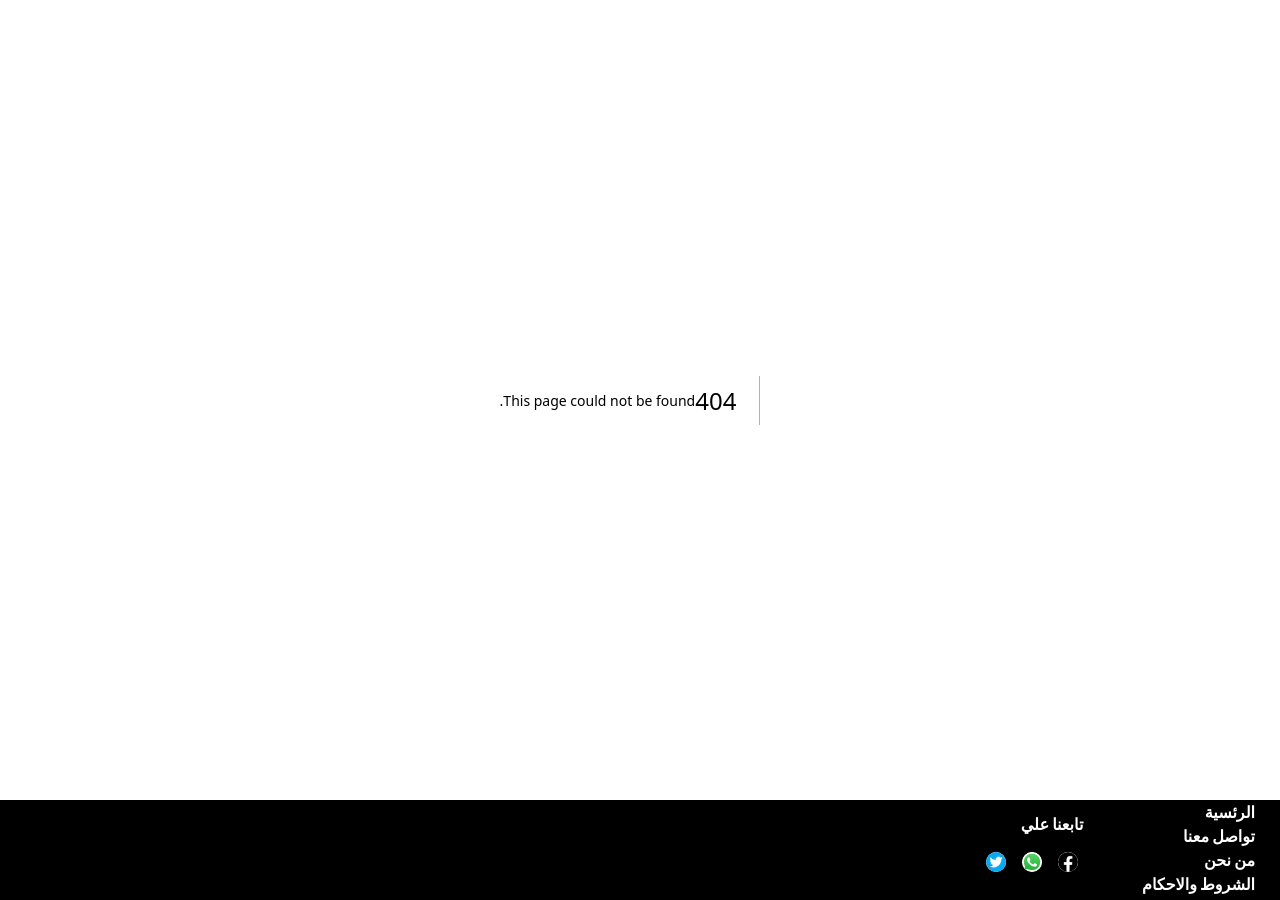
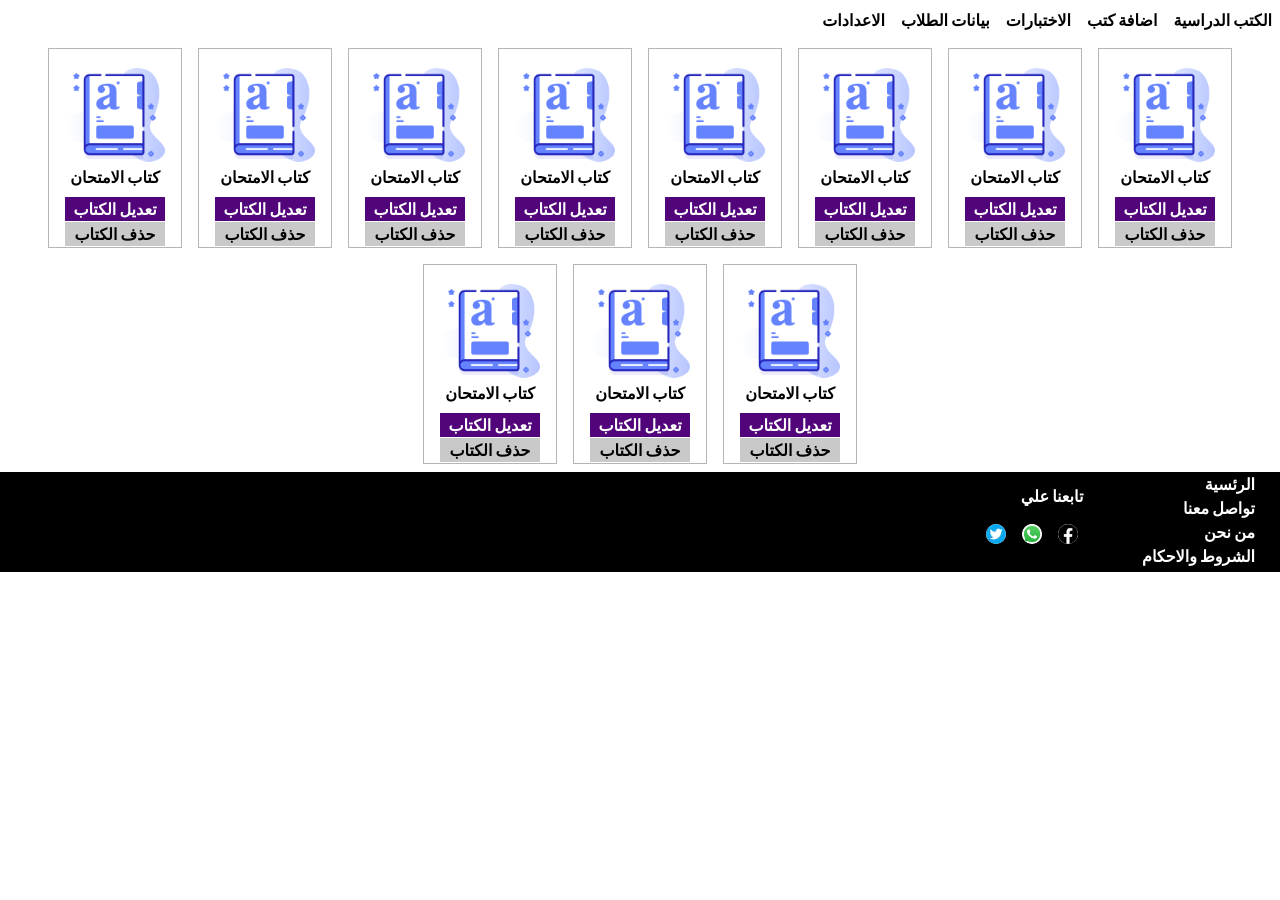
Before and after one commit to sayed-mohamed-sayed/Educational-site, a Next.js app: page /Dashpoard in a window 1280 px wide. Before the commit this address had no page. After the commit the page ends 800 px from the top, so only its background shows below. Built offline with nearby package versions, Linux system fonts and the light colour scheme.

Commit message:
first commit

```diff
--- /dev/null
+++ b/src/app/Dashpoard/AddBook/page.tsx
@@ -0,0 +1,19 @@
+
+function Page() {
+    return (
+        <>
+         <form action="">
+            <div className="h-[400px] relative flex items-center flex-col text-center w-[100%] justify-center">
+            <input className="w-[80%] focus:outline-none border-solid border-black border mb-[1px] pr-4 " type="text" placeholder="اسم الكتاب " />
+            <input className="w-[80%] focus:outline-none border-solid border-black border mb-[1px] pr-4 " type="text" placeholder="اسم المادة " />
+            <input className="w-[80%] focus:outline-none border-solid border-black border mb-[1px] pr-4 " type="text" placeholder="المرحلة الدراسية " />
+            <input className="w-[80%] focus:outline-none border-solid border-black border mb-[1px] pr-4 " type="text" placeholder="السعر" />
+            <input className="w-[80%] focus:outline-none border-solid border-black border mb-[1px] pr-4 " type="text" placeholder=" نوع الكتاب " />
+            <button className="bg-[#52057b] text-white font-black w-[80%] mt-2" >اضافة كتاب</button>
+            </div>
+            </form>
+        </>
+    );
+};
+
+export default Page;
--- /dev/null
+++ b/src/app/Dashpoard/DataStudent/page.tsx
@@ -0,0 +1,21 @@
+import Image from "next/image";
+
+function Page() {
+    return (
+        <>
+          <h1 className="pr-4 font-black text-lg ">بيانات الطلاب</h1>
+        <div className="border border-solid border-black m-4">
+<div className="flex m-4 justify-start items-center pr-2 ">
+    <Image  className="rounded-[50%] w-[60px] h-[60px]  "src={"/5.jpg"} width={70} height={70} alt="Image"/>
+<h1 className="mr-4">اســــــم الطالب</h1>
+</div>
+<div className="pr-2">
+    <h1>ايميل الطالب</h1>
+    <p > حظر الطالب <span className="font-medium text-sm">لن يتمكن الطالب من الدخول مره اخري </span></p>
+</div>
+        </div>
+        </>
+    );
+};
+
+export default Page;
--- /dev/null
+++ b/src/app/Dashpoard/Header/page.tsx
@@ -0,0 +1,23 @@
+import { HeaderDashpoard } from "@/app/data";
+import Link from "next/link";
+
+function Page() {
+    return (
+        <>
+         <div className="logo">
+            </div>
+        <div className="head">
+            <nav><ul>
+                <div className="flex justify-start items-start ">
+               {HeaderDashpoard&&HeaderDashpoard.map((i,o)=>(
+<li className="m-2 cursor-pointer font-black" key={o}><Link href={i.url}>{i.title}</Link></li>
+               ))}
+               </div>
+               </ul>
+            </nav>
+        </div>
+        </>
+    );
+};
+
+export default Page;
--- /dev/null
+++ b/src/app/Dashpoard/Text/page.tsx
@@ -0,0 +1,37 @@
+
+function Page() {
+    return (
+        <>
+         <div className=" bg-zinc-100 h-[200px]">
+            <h1>عمل اختبار</h1>
+            </div>
+            <div className="bg-zinc-100 h-[200px] mt-4">
+                <h1>جدول الامتحانات</h1>
+           <div className="flex justify-center items-center w-[100%] flex-col">
+                <input type="text" name="" id=""  placeholder="اسم المادة" className="focus:outline-none w-[80%] border-solid border-black border mb-[1px]"/>
+               <input type="text"  placeholder="مدة الامتحان" className="focus:outline-none w-[80%] border-solid border-black border mb-[1px]" name="" id="" />
+               <div className="flex w-[80%]">
+               <p>وقت الامتحان</p>
+                <input type="time"  />
+               </div>
+               <div className="flex w-[80%]">
+                <p>تاريخ الامتحان</p>
+                <input type="date" name="" id=""  />
+
+               </div>
+               <button className="bg-[#52057b] text-white font-black w-[80%] mt-2" >اضافة الجدول</button>
+
+           </div>
+                </div>
+                  <div className="bg-zinc-100 h-[200px] mt-4 flex flex-col justify-center items-center w-[100%]">
+                    <h1>نتائج الطلاب</h1>
+                    <input type="text" placeholder="اسم الطالب " className="focus:outline-none border-solid border-black border mb-[1px] w-[80%]"/>
+                    <input type="text" placeholder="الدرجة" className="focus:outline-none border-solid border-black border mb-[1px] w-[80%]"/>
+                    <button className="bg-[#52057b] text-white font-black w-[80%] mt-2" >اضافة البيانات</button>
+
+                  </div>
+        </>
+    );
+};
+
+export default Page;
--- /dev/null
+++ b/src/app/Dashpoard/[id]/page.tsx
@@ -0,0 +1,20 @@
+
+function Page() {
+    return (
+        <div>
+
+             <form action="">
+            <div className="h-[400px] relative flex items-center flex-col text-center w-[100%] justify-center">
+            <input className="w-[80%] focus:outline-none border-solid border-black border mb-[1px] pr-4 " type="text" placeholder="اسم الكتاب " />
+            <input className="w-[80%] focus:outline-none border-solid border-black border mb-[1px] pr-4 " type="text" placeholder="اسم المادة " />
+            <input className="w-[80%] focus:outline-none border-solid border-black border mb-[1px] pr-4 " type="text" placeholder="المرحلة الدراسية " />
+            <input className="w-[80%] focus:outline-none border-solid border-black border mb-[1px] pr-4 " type="text" placeholder="السعر" />
+            <input className="w-[80%] focus:outline-none border-solid border-black border mb-[1px] pr-4 " type="text" placeholder=" نوع الكتاب " />
+            <button className="bg-[#52057b] text-white font-black w-[80%] mt-2" >تعديل الكتاب</button>
+            </div>
+            </form>
+        </div>
+    );
+};
+
+export default Page;
--- /dev/null
+++ b/src/app/Dashpoard/layout.tsx
@@ -0,0 +1,17 @@
+import type { Metadata } from 'next'
+import Headers from "../Dashpoard/Header/page"
+
+export default function RootLayout({
+  children,
+}: {
+  children: React.ReactNode
+}) {
+  return (
+<div className="">
+    <Headers />
+        {children}
+
+</div>
+
+  )
+}
--- /dev/null
+++ b/src/app/Dashpoard/page.tsx
@@ -0,0 +1,21 @@
+import Link from "next/link";
+import { book } from "../data";
+import Image from "next/image";
+function Page() {
+    return (
+        <div className="flex justify-center text-center items-center flex-wrap ">
+            {book&&book.map((i ,o)=>(
+                <div className="m-2 bg-white p-4 border-solid border-[#0000004a] border h-[200px] font-black" key={o}>
+<Image src={i.img} width={100} height={100} alt="Image"/>
+<h1>{i.title}</h1>
+<div className="flex flex-col mt-2">
+    <button className="bg-[#52057b] text-white pr-2 pl-2" ><Link href={`/Dashpoard/${i.id}`}>تعديل الكتاب</Link> </button>
+    <button className="bg-[#00000036] pr-2 pl-2 mt-[1px]">حذف الكتاب</button>
+</div>
+                </div>
+            ))}
+        </div>
+    );
+};
+
+export default Page;
--- /dev/null
+++ b/src/app/data.ts
@@ -0,0 +1,77 @@
+export const HeaderDashpoard=[
+    {
+        id:1,
+        title:"الكتب الدراسية",
+        url:"/Dashpoard",
+
+        },{
+            id:2,
+            title:"اضافة كتب",
+            url:"/Dashpoard/AddBook/",
+
+            },{
+                id:3,
+                title:"الاختبارات",
+                url:"/Dashpoard/Text/",
+
+                },{
+                    id:4,
+                    title:"بيانات الطلاب ",
+                    url:"/Dashpoard/DataStudent",
+
+                    },{
+                        id:5,
+                        title:"الاعدادات",
+                        url:"/",
+
+                        },
+]
+
+
+export const book=[
+    {
+        id:1,
+        title:"كتاب الامتحان ",
+        img:"/img5.png"
+    }, {
+        id:2,
+        title:"كتاب الامتحان ",
+        img:"/img5.png"
+    }, {
+        id:3,
+        title:"كتاب الامتحان ",
+        img:"/img5.png"
+    }, {
+        id:4,
+        title:"كتاب الامتحان ",
+        img:"/img5.png"
+    }, {
+        id:5,
+        title:"كتاب الامتحان ",
+        img:"/img5.png"
+    }, {
+        id:6,
+        title:"كتاب الامتحان ",
+        img:"/img5.png"
+    },{
+        id:7,
+        title:"كتاب الامتحان ",
+        img:"/img5.png"
+    },{
+        id:8,
+        title:"كتاب الامتحان ",
+        img:"/img5.png"
+    },{
+        id:9,
+        title:"كتاب الامتحان ",
+        img:"/img5.png"
+    },{
+        id:10,
+        title:"كتاب الامتحان ",
+        img:"/img5.png"
+    },{
+        id:11,
+        title:"كتاب الامتحان ",
+        img:"/img5.png"
+    },
+]
```
